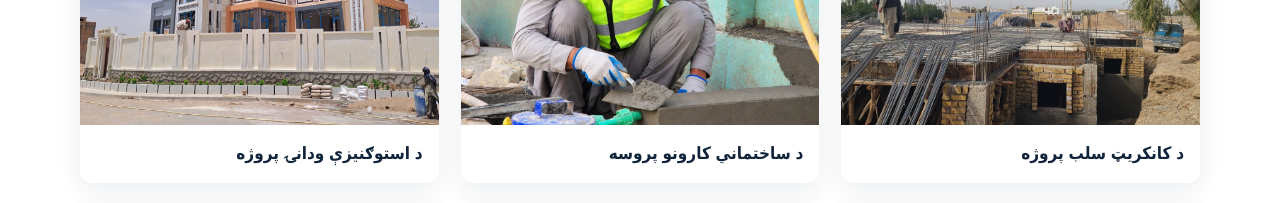
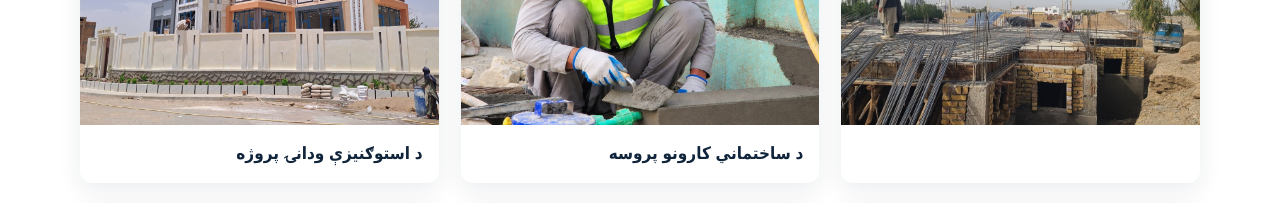
Before and after one commit to obaidconstruction/occ-construction, a plain HTML site: page index.html in a window 1280 px wide. Shown: the part 1960-2163 px from the top of the page. Drawn offline with Linux system fonts and the light colour scheme; grey boxes are pictures that could not be loaded.

Commit message:
Update index.html

```diff
--- a/index.html
+++ b/index.html
@@ -461,7 +461,7 @@
       <div class="projects">
         <article class="project">
           <img src="slab-project-wide.jpg" alt="د کانکریټ سلب پروژه" loading="lazy">
-          <h3>د کانکریټ سلب پروژه</h3>
+          <h3></h3>
         </article>
 
         <article class="project">
```
